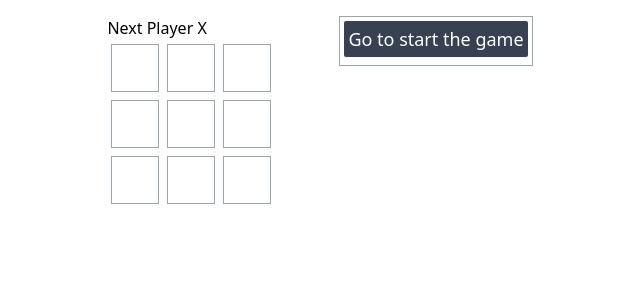
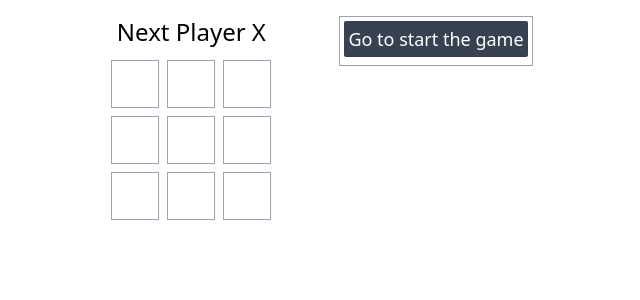
Before and after one commit to aansourav/TicTacToe, a React (Vite) app: page / in a window 1280 px wide. Shown: the top 300 px of the page, without its empty margins (320-960 px from the left). Built offline with nearby package versions, Linux system fonts and the light colour scheme.

Commit message:
Game draw feature added

```diff
--- a/src/App.jsx
+++ b/src/App.jsx
@@ -16,9 +16,12 @@ function Board({ xIsNext, squares, onPlay }) {
   let status;
 
   if (winner) {
-    status = `Winner: ${winner}`;
-  } else {
-    status = "Next Player " + (xIsNext ? "X" : "O");
+    status = <div className="text-green-700 text-2xl text-center mb-2">Winner: {winner}</div>
+  } else if (squares.every((square) => square !== null)) {
+    status = <div className="text-red-600 text-2xl text-center mb-2">Game Draw</div>;
+  }
+  else {
+    status = <div className="text-2xl text-center mb-2">Next Player {(xIsNext ? "X" : "O")}</div>
   }
 
 
```
